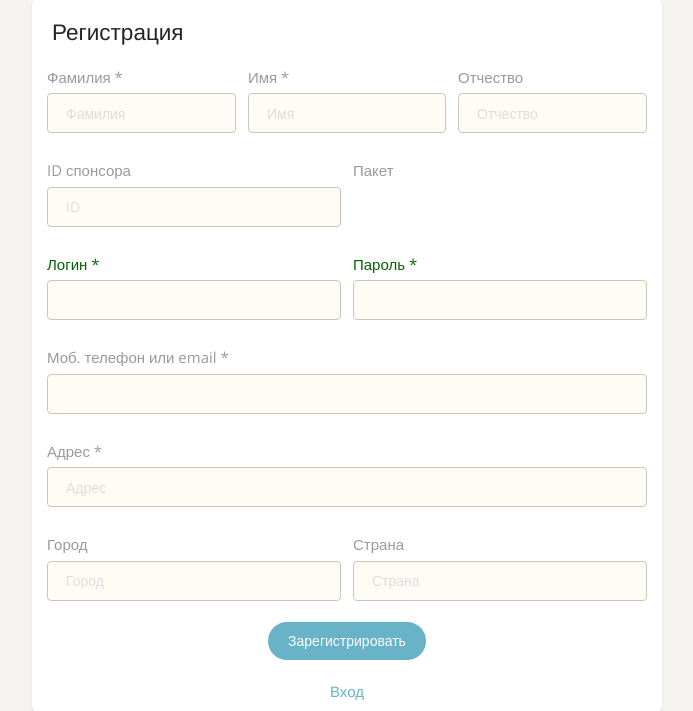
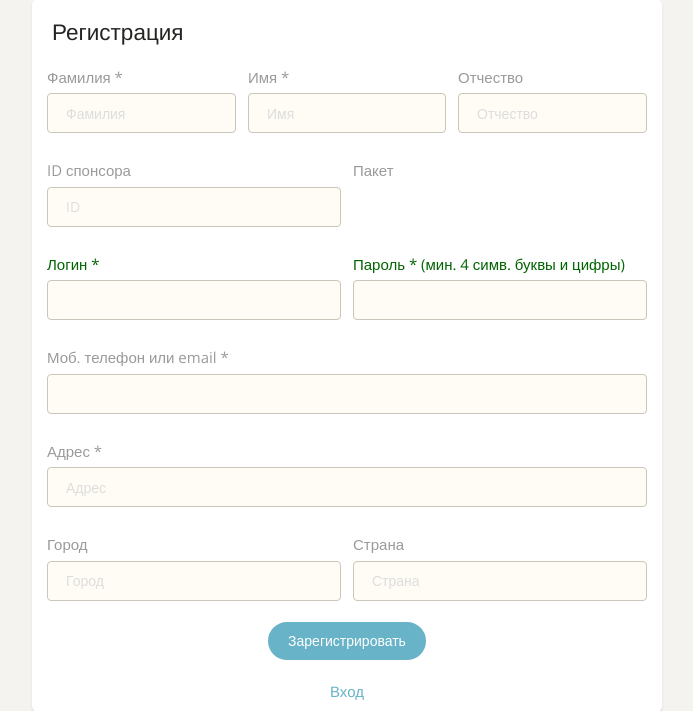
Before and after one commit to nurzamat/aroma, a Django app: page /account/signup in a window 1280 px wide. Shown: the part 106-817 px from the top of the page, without its empty margins (258-951 px from the left). Run offline with Django 3.2, Linux system fonts and the light colour scheme; some libraries are stand-ins or nearby versions; some web fonts are replaced.

Commit message:
html password label text

```diff
--- a/account/templates/account/signup.html
+++ b/account/templates/account/signup.html
@@ -101,7 +101,7 @@
                                         </div>
                                         <div class="col-md-6">
                                             <div class="form-group">
-                                                <label style="color: darkgreen">Пароль *</label>
+                                                <label style="color: darkgreen">Пароль * (мин. 4 симв. буквы и цифры)</label>
                                                 <input type="password" id="user_password" pattern="^[A-Za-z\d]{4,15}$" name="user_password" required class="form-control border-input">
                                             </div>
                                         </div>
```
